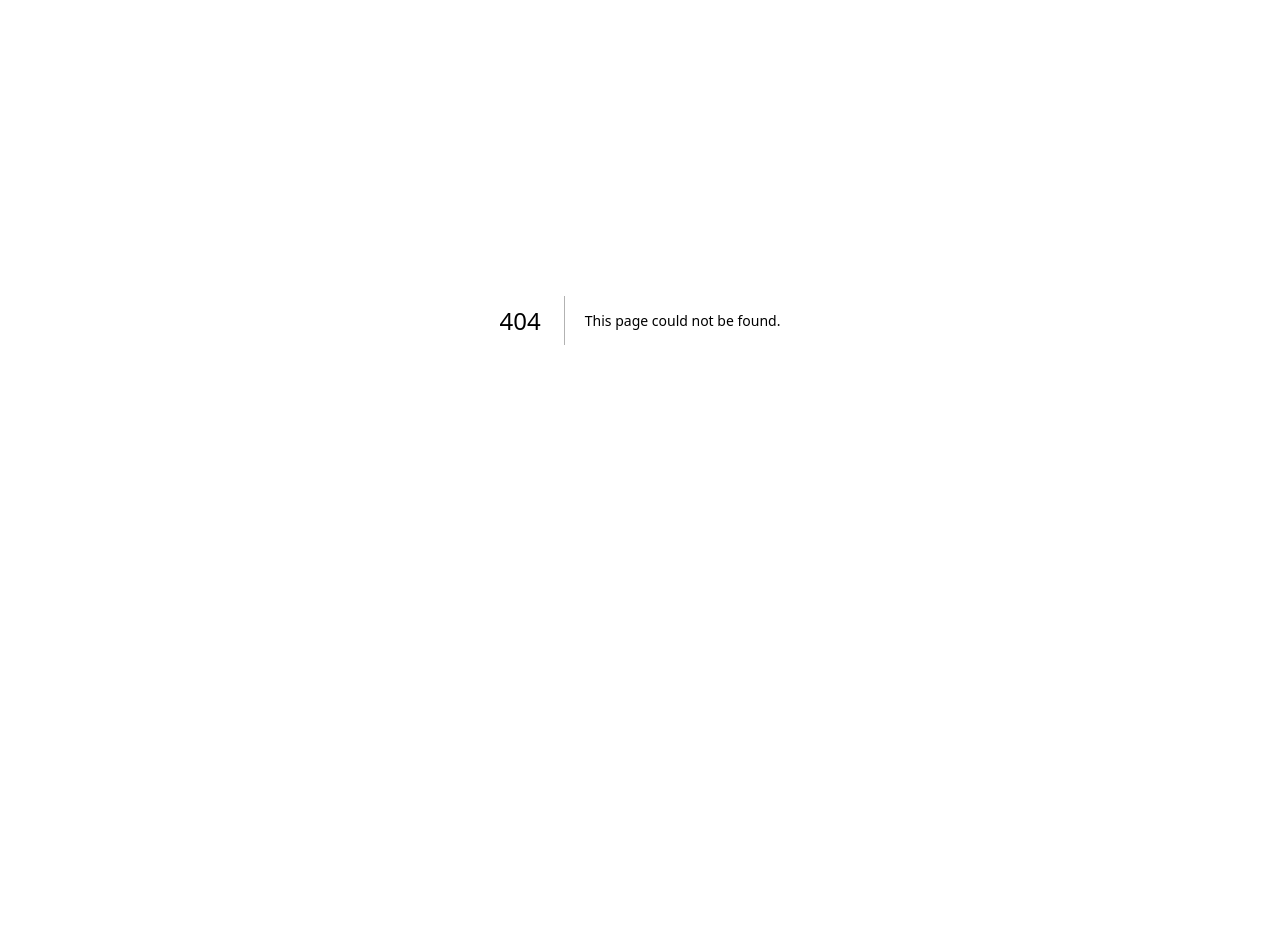
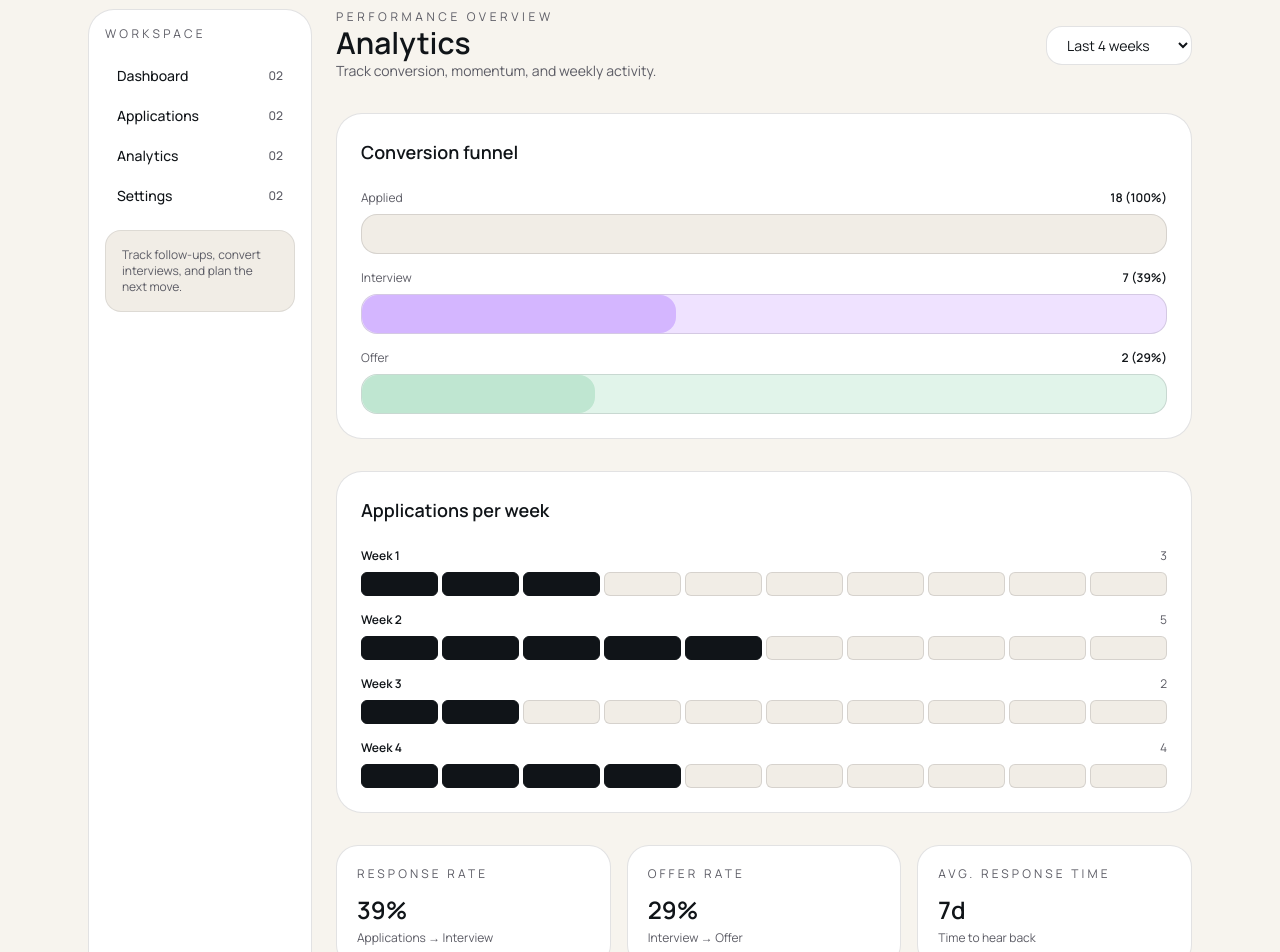
Before and after one commit to thanheuro20057-cloud/job-tracking-application-project, a Next.js app: page /analytics in a window 1280 px wide. Before the commit this address had no page. Shown: the part 80-1032 px from the top of the page. Before the commit the page ends 800 px from the top, so only its background shows below. Built offline with nearby package versions, Linux system fonts and the light colour scheme.

Commit message:
feat: Add Analytics page with key metrics and visualizations

```diff
--- /dev/null
+++ b/src/app/(app)/analytics/page.tsx
@@ -0,0 +1,148 @@
+const weeklyActivity = [
+  { label: "Week 1", count: 3 },
+  { label: "Week 2", count: 5 },
+  { label: "Week 3", count: 2 },
+  { label: "Week 4", count: 4 },
+];
+
+const totals = {
+  applied: 18,
+  interviews: 7,
+  offers: 2,
+};
+
+const conversionToInterview = Math.round((totals.interviews / totals.applied) * 100);
+const conversionToOffer = Math.round((totals.offers / totals.interviews) * 100);
+
+export default function AnalyticsPage() {
+  return (
+    <div className="space-y-8">
+      <section className="flex flex-wrap items-center justify-between gap-4">
+        <div>
+          <p className="text-xs uppercase tracking-[0.3em] text-muted-foreground">
+            Performance overview
+          </p>
+          <h1 className="text-3xl font-semibold font-[var(--font-space-grotesk)]">
+            Analytics
+          </h1>
+          <p className="text-sm text-muted-foreground">
+            Track conversion, momentum, and weekly activity.
+          </p>
+        </div>
+        <select className="rounded-2xl border border-border bg-white px-4 py-2 text-sm">
+          <option>Last 4 weeks</option>
+          <option>Last 3 months</option>
+          <option>Custom range</option>
+        </select>
+      </section>
+
+      {/* Conversion funnel */}
+      <section className="rounded-[26px] border border-border bg-card p-6">
+        <h2 className="text-lg font-semibold">Conversion funnel</h2>
+        <div className="mt-6 space-y-4 text-sm">
+          <div className="space-y-2">
+            <div className="flex items-center justify-between text-xs text-muted-foreground">
+              <span>Applied</span>
+              <span className="font-semibold text-foreground">{totals.applied} (100%)</span>
+            </div>
+            <div className="h-10 rounded-2xl border border-border bg-secondary" />
+          </div>
+          <div className="space-y-2">
+            <div className="flex items-center justify-between text-xs text-muted-foreground">
+              <span>Interview</span>
+              <span className="font-semibold text-foreground">
+                {totals.interviews} ({conversionToInterview}%)
+              </span>
+            </div>
+            <div className="h-10 rounded-2xl border border-border bg-[#efe2ff]">
+              <div
+                className="h-full rounded-2xl bg-[#d4b6ff]"
+                style={{ width: `${conversionToInterview}%` }}
+              />
+            </div>
+          </div>
+          <div className="space-y-2">
+            <div className="flex items-center justify-between text-xs text-muted-foreground">
+              <span>Offer</span>
+              <span className="font-semibold text-foreground">
+                {totals.offers} ({conversionToOffer}%)
+              </span>
+            </div>
+            <div className="h-10 rounded-2xl border border-border bg-[#e1f4ea]">
+              <div
+                className="h-full rounded-2xl bg-[#bfe6d1]"
+                style={{ width: `${conversionToOffer}%` }}
+              />
+            </div>
+          </div>
+        </div>
+      </section>
+
+      {/* Applications per week */}
+      <section className="rounded-[26px] border border-border bg-card p-6">
+        <h2 className="text-lg font-semibold">Applications per week</h2>
+        <div className="mt-6 space-y-4">
+          {weeklyActivity.map((week) => (
+            <div key={week.label} className="space-y-2">
+              <div className="flex items-center justify-between text-xs text-muted-foreground">
+                <span className="font-semibold text-foreground">{week.label}</span>
+                <span>{week.count}</span>
+              </div>
+              <div className="flex gap-1">
+                {Array.from({ length: 10 }).map((_, index) => (
+                  <div
+                    key={`${week.label}-${index}`}
+                    className={`h-6 flex-1 rounded-md border ${
+                      index < week.count ? "bg-primary border-primary" : "bg-secondary border-border"
+                    }`}
+                  />
+                ))}
+              </div>
+            </div>
+          ))}
+        </div>
+      </section>
+
+      {/* Key metrics */}
+      <section className="grid gap-4 md:grid-cols-3">
+        <div className="rounded-[22px] border border-border bg-card p-5">
+          <p className="text-xs uppercase tracking-[0.26em] text-muted-foreground">
+            Response rate
+          </p>
+          <p className="mt-3 text-2xl font-semibold">{conversionToInterview}%</p>
+          <p className="mt-1 text-xs text-muted-foreground">Applications &rarr; Interview</p>
+        </div>
+        <div className="rounded-[22px] border border-border bg-card p-5">
+          <p className="text-xs uppercase tracking-[0.26em] text-muted-foreground">
+            Offer rate
+          </p>
+          <p className="mt-3 text-2xl font-semibold">{conversionToOffer}%</p>
+          <p className="mt-1 text-xs text-muted-foreground">Interview &rarr; Offer</p>
+        </div>
+        <div className="rounded-[22px] border border-border bg-card p-5">
+          <p className="text-xs uppercase tracking-[0.26em] text-muted-foreground">
+            Avg. response time
+          </p>
+          <p className="mt-3 text-2xl font-semibold">7d</p>
+          <p className="mt-1 text-xs text-muted-foreground">Time to hear back</p>
+        </div>
+      </section>
+
+      {/* Insights */}
+      <section className="rounded-[26px] border border-border bg-card p-6">
+        <h2 className="text-lg font-semibold">Insights</h2>
+        <div className="mt-4 space-y-3 text-sm text-muted-foreground">
+          <div className="rounded-2xl border border-border/70 bg-secondary px-4 py-3">
+            You submitted {totals.applied} applications this period with steady weekly activity.
+          </div>
+          <div className="rounded-2xl border border-border/70 bg-secondary px-4 py-3">
+            Your response rate is {conversionToInterview}% &rarr; stay consistent with follow-ups.
+          </div>
+          <div className="rounded-2xl border border-border/70 bg-secondary px-4 py-3">
+            Two offers are in play. Consider preparing negotiation notes this week.
+          </div>
+        </div>
+      </section>
+    </div>
+  );
+}
```
